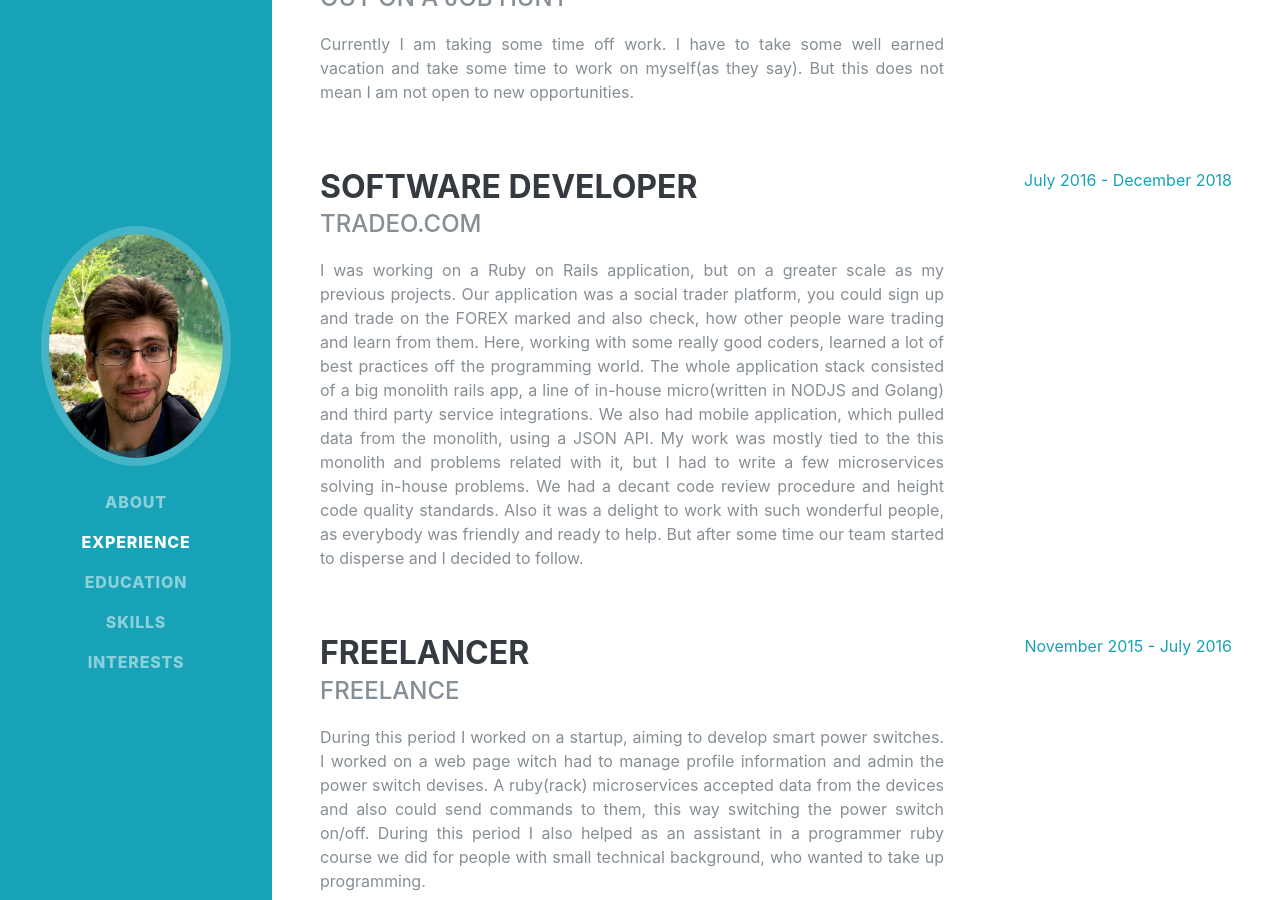
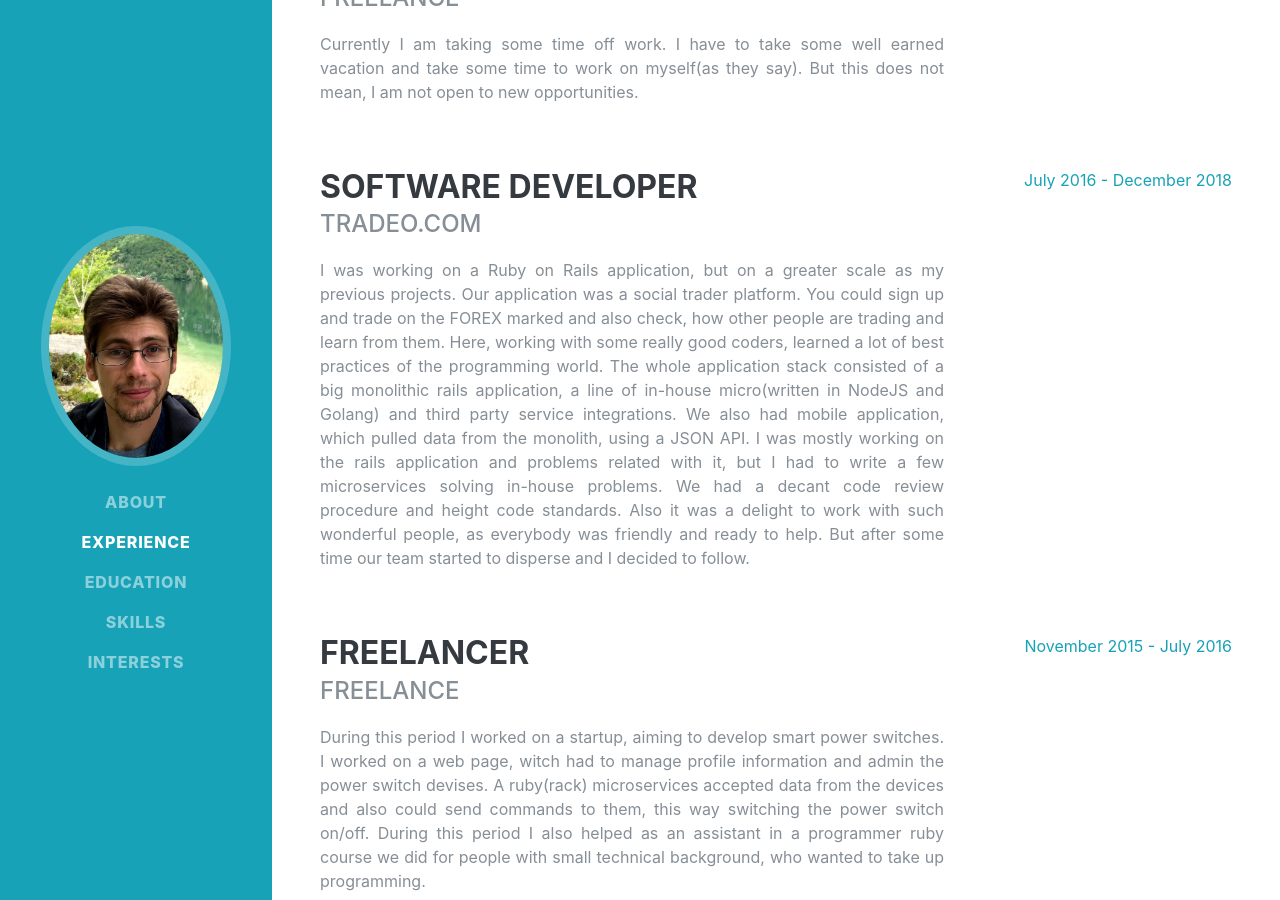
Before and after one commit to Tmpv/tmpv.github.io, a Jekyll site: the page built from index.html, in a window 1280 px wide and 900 px high, scrolled down 1483 px. Built offline with Jekyll 4.4.1, drawn with Linux system fonts in a browser that asks for light colours; some web fonts are replaced; some of the changed text lies outside the part shown.

Commit message:
Typo fixes

```diff
--- a/_data/interests.yml
+++ b/_data/interests.yml
@@ -12,10 +12,10 @@
   description: To capture a moment in time is something wonderful, when you get the right one. In the past few years, I started to travel a lot more and photography was just something I enjoy doing, when I am at an unfamiliar place. It just feels good, when you capture a concealed smile or the majesty of a mountain.
 - title: Cooking
   icon: utensils
-  description: Cooking is something I do not to feed myself, but to treat myself. Although it takes time the food is far more tasty and fulfilling, if you prepare it yourself. Also we are, what we eat, so it is a good thing to know, what is in your meal.
+  description: Cooking is something I don't do to feed myself, but to treat myself. Although it takes time the food is far more tasty and fulfilling, if you prepare it yourself. Also we are, what we eat, so it is a good thing to know, what is in your meal.
 - title: Computer gaming
   icon: gamepad
-  description: Gaming was a big part of my life, maybe the reason I started to learn computer technologies. I still play some games with friend, mostly after work.
+  description: Gaming was a big part of my life, maybe the reason I started to learn computer technologies. I still play some games with friends, mostly after work.
 - title: Board games
   icon: dice-d20
-  description: Board games are even more fun then computer games. In the last few yeasts I played a lot of them and every one of them has brought me hours of entertainment. Bring some friends and battle them in a game of luck, wits or bout. This is time well spend.
+  description: Board games are even more fun then computer games. In the last few years I played a lot of them and every one of them has brought me hours of entertainment. Bring some friends and battle them in a game of luck, wits or bout. This is time well spend.
--- a/_data/job_history.yml
+++ b/_data/job_history.yml
@@ -1,25 +1,25 @@
-- position: Unemployed
-  company: Out on a job hunt
-  description: Currently I am taking some time off work. I have to take some well earned vacation and take some time to work on myself(as they say). But this does not mean I am not open to new opportunities.
+- position: Some time off work
+  company: Freelance
+  description: Currently I am taking some time off work. I have to take some well earned vacation and take some time to work on myself(as they say). But this does not mean, I am not open to new opportunities.
   start_date: December 2018
   end_date:   Currently
 - position: Software developer
   company: Tradeo.com
-  description: I was working on a Ruby on Rails application, but on a greater scale as my previous projects. Our application was a social trader platform, you could sign up and trade on the FOREX marked and also check, how other people ware trading and learn from them. Here, working with some really good coders, learned a lot of best practices off the programming world. The whole application stack consisted of a big monolith rails app, a line of in-house micro(written in NODJS and Golang) and third party service integrations. We also had mobile application, which pulled data from the monolith, using a JSON API. My work was mostly tied to the this monolith and problems related with it, but I had to write a few microservices solving in-house problems. We had a decant code review procedure and height code quality standards. Also it was a delight to work with such wonderful people, as everybody was friendly and ready to help. But after some time our team started to disperse and I decided to follow.
+  description: I was working on a Ruby on Rails application, but on a greater scale as my previous projects. Our application was a social trader platform. You could sign up and trade on the FOREX marked and also check, how other people are trading and learn from them. Here, working with some really good coders, learned a lot of best practices of the programming world. The whole application stack consisted of a big monolithic rails application, a line of in-house micro(written in NodeJS and Golang) and third party service integrations. We also had mobile application, which pulled data from the monolith, using a JSON API. I was mostly working on the rails application and problems related with it, but I had to write a few microservices solving in-house problems. We had a decant code review procedure and height code standards. Also it was a delight to work with such wonderful people, as everybody was friendly and ready to help. But after some time our team started to disperse and I decided to follow.
   start_date: July 2016
   end_date:   December 2018
 - position: Freelancer
   company: Freelance
-  description: During this period I worked on a startup, aiming to develop smart power switches. I worked on a web page witch had to manage profile information and admin the power switch devises. A ruby(rack) microservices accepted data from the devices and also could send commands to them, this way switching the power switch on/off. During this period I also helped as an assistant in a programmer ruby course we did for people with small technical background, who wanted to take up programming.
+  description: During this period I worked on a startup, aiming to develop smart power switches. I worked on a web page, witch had to manage profile information and admin the power switch devises. A ruby(rack) microservices accepted data from the devices and also could send commands to them, this way switching the power switch on/off. During this period I also helped as an assistant in a programmer ruby course we did for people with small technical background, who wanted to take up programming.
   start_date: November 2015
   end_date:   July 2016
 - position: Software developer
   company: Insurance software technologies
-  description: This was my first work as a professional developer. Our application was a Ruby on Rails project and we did all the work related with developing and supporting such a project(developing, testing, deploying, etc). The product was a web platform for car insurance brokers. The main feature of the software was the ability to compare insurance policies prices of different insurance company. It did this by taking the parameters of a vehicle and send this info to the insurance companies using their API's. The hard work was to integrate those API's into our system as they ware quite outdated and most of them ware not so good documented. Our team consisted of at first of three and then five coders, mostly inexperienced and we did some of things on the trail and error principle. I did learn a lot from our mistakes, but we also did a lot of things right, we had a decent build and deploy process(although we lacked testing) and the product was stable.
+  description: This was my first work as a professional developer. Our application was a Ruby on Rails project and we did all the work related with developing and supporting such a project(developing, testing, deploying, etc). The product was a web platform for car insurance brokers. The main feature of the software was the ability to compare insurance policy prices of different insurance company. It did this by taking the parameters of a vehicle and send this info to the insurance companies using their API's. The hard work was to integrate those API's into our system as they ware quite outdated and most of them ware not so good documented. Our team consisted of at first of three and then five coders, mostly inexperienced and we did some of things on the trail and error principle. I did learn a lot from our mistakes, but we also did a lot of things right, we had a decent build and deploy process(although we lacked testing) and the product was stable.
   start_date:   June 2012
   end_date:     November 2015
 - position: Technical support
   company: Microlab
-  description: Our company was hired to support hardware and software issues for the Height Court of Bulgaria. My job was to fix trivial Microsoft Windows and hardware problems. Problems like broker printers, explain basic usage of all kinds of windows software products to nontechnical people and admin most of the computers of judges in the court. During this time I trained my `people` skills and patience. I worked part-time as was going to a university at that time. There ware periods of low worker load and I used this time to learn programming. Doing basic coding tutorials and I started to learn PHP/Ruby.
+  description: Our company was hired to support hardware and software issues for the Height Court of Bulgaria. My job was to fix trivial Microsoft Windows and hardware problems. Problems like broker printers, explain basic usage of all kinds of windows software products to nontechnical people and admin most of the computers of judges/administration staff. During this time I trained my `people` skills and patience. I worked part-time as was going to a university at that time. There ware periods, which we didn't have a lot of work and I used this time to learn programming. I did basic programming tutorials on Ruby/PHP/Javascript.
   start_date: April 2011
   end_date:   June 2012
--- a/_includes/navigation.html
+++ b/_includes/navigation.html
@@ -1,6 +1,7 @@
 <nav class="navbar navbar-expand-lg navbar-dark bg-primary fixed-top" id="sideNav">
   <a class="navbar-brand js-scroll-trigger" href="#page-top">
-    <span class="d-block d-lg-none">Clarence Taylor</span>
+    <span class="d-block d-lg-none">{{ site.data.owner.first_name }} {{
+      site.data.owner.last_name }}</span>
     <span class="d-none d-lg-block">
       <img class="img-fluid img-profile rounded-circle mx-auto mb-2"
            src="{{ "assets/img/profile.jpg" | relative_url  }}" alt="">
```
Also changed, not shown: _data/owner.yml (+4 -4 lines).
